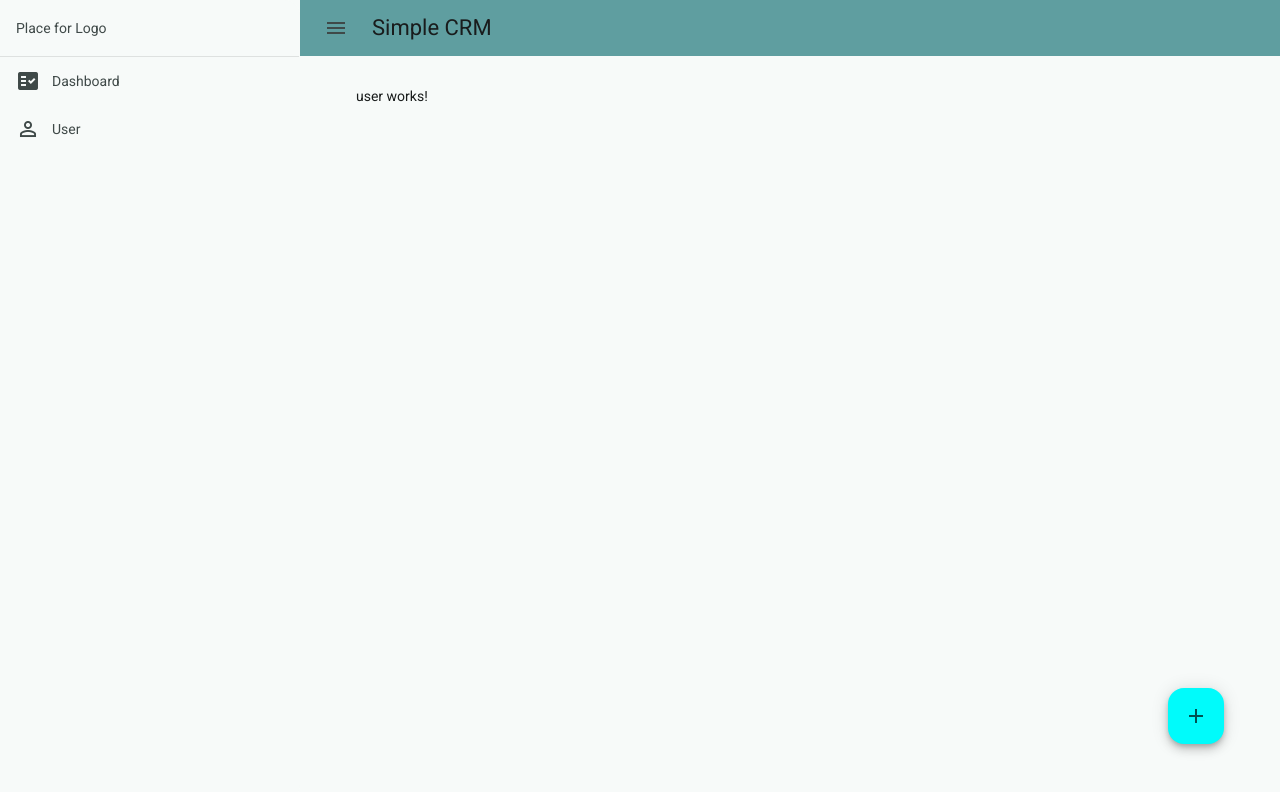
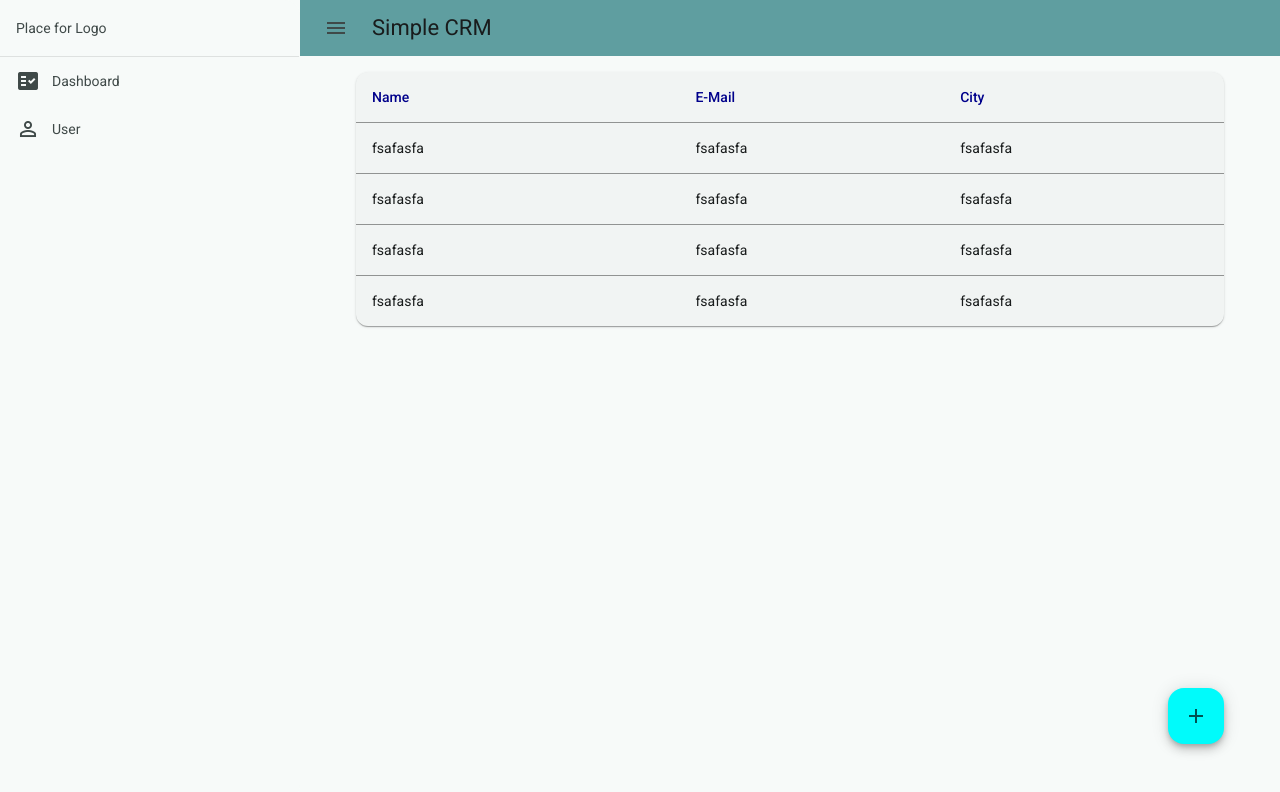
Before and after one commit to AlexanderKiefer77/SimpleCRM, an Angular app: page /user in a window 1280 px wide. Shown: the top 792 px of the page. Built offline with nearby package versions, Linux system fonts and the light colour scheme.

Commit message:
added user table

```diff
--- a/src/app/app.scss
+++ b/src/app/app.scss
@@ -52,5 +52,5 @@ mat-toolbar {
 }
 
 .router-container {
-    padding: 16px 0 0 56px;
+    padding: 16px 56px 0 56px;
 }
--- a/src/app/dialog-add-user/dialog-add-user.ts
+++ b/src/app/dialog-add-user/dialog-add-user.ts
@@ -1,5 +1,5 @@
 import { Component } from '@angular/core';
-import { MatDialogModule } from '@angular/material/dialog';
+import { MatDialogModule, MatDialogRef } from '@angular/material/dialog';
 import { MatInputModule } from '@angular/material/input';
 import { MatFormFieldModule } from '@angular/material/form-field';
 import { MatDatepickerModule } from '@angular/material/datepicker';
@@ -33,7 +33,7 @@ export class DialogAddUser {
   birthDate: Date = new Date();
   loading = false; // für loading bar in dialog add user
 
-  constructor() { }
+  constructor(public dialogRef: MatDialogRef<DialogAddUser> ) {} // private firestore: AngularFirestore
 
   saveUser() {
     this.user.birthDate = this.birthDate.getTime();
@@ -45,6 +45,7 @@ export class DialogAddUser {
         .then((result: any) => {
           this.loading = false;
           console.log('Adding user finished', result);
+          this.dialogRef.close();
       }); */
   }
 }
--- a/src/app/user/user.html
+++ b/src/app/user/user.html
@@ -1,5 +1,34 @@
-<p>user works!</p>
+<mat-card>
+    <table class="user-table">
+        <tr>
+            <th>Name</th>
+            <th>E-Mail</th>
+            <th>City</th>
+        </tr>
+        <tr>
+            <td>fsafasfa</td>
+            <td>fsafasfa</td>
+            <td>fsafasfa</td>
+        </tr>
+          <tr>
+            <td>fsafasfa</td>
+            <td>fsafasfa</td>
+            <td>fsafasfa</td>
+        </tr>
+          <tr>
+            <td>fsafasfa</td>
+            <td>fsafasfa</td>
+            <td>fsafasfa</td>
+        </tr>
+          <tr>
+            <td>fsafasfa</td>
+            <td>fsafasfa</td>
+            <td>fsafasfa</td>
+        </tr>
+    </table>
+</mat-card>
 
-<button (click)="openDialog()" class="add-user-btn" matFab aria-label="Example icon button with a delete icon" matTooltip="add User" matTooltipPosition="above">
+<button (click)="openDialog()" class="add-user-btn" matFab aria-label="Example icon button with a delete icon"
+    matTooltip="add User" matTooltipPosition="above">
     <mat-icon>add</mat-icon>
 </button>
--- a/src/app/user/user.scss
+++ b/src/app/user/user.scss
@@ -3,3 +3,52 @@
     right: 56px;
     bottom: 56px;
 }
+
+.user-table {
+    width: 100%;
+    border-collapse: collapse;
+
+    tr {
+        border-bottom: 1px solid rgba(0, 0, 0, 0.4);
+
+        &:first-child { // betrifft Überschrift in Tabelle
+            cursor: unset;
+        }
+
+        &:last-child {
+            border-bottom: 0;
+        }
+
+        cursor: pointer;
+
+        td {
+            height: 48px;
+
+            &:first-child {
+                padding-left: 16px;
+            }
+        }
+
+        th {
+            color: darkblue;
+            font-size: 14px;
+            font-weight: 500;
+            text-align: start;
+            height: 48px;
+
+            &:first-child {
+                padding-left: 16px;
+            }
+        }
+
+        &:hover {
+            background-color: rgba(0, 0, 0, 0.1);
+        }
+    }
+
+
+
+
+
+
+}
--- a/src/app/user/user.ts
+++ b/src/app/user/user.ts
@@ -5,11 +5,12 @@ import { MatTooltipModule } from '@angular/material/tooltip';
 import { MatDialog, MatDialogModule } from '@angular/material/dialog';
 import { DialogAddUser } from '../dialog-add-user/dialog-add-user';
 import { User as UserModel } from '../../models/user.class';
+import {MatCardModule} from '@angular/material/card';
 
 @Component({
   selector: 'app-user',
   standalone: true,
-  imports: [MatButtonModule, MatIconModule, MatTooltipModule, MatDialogModule],
+  imports: [MatButtonModule, MatIconModule, MatTooltipModule, MatDialogModule, MatCardModule],
   templateUrl: './user.html',
   styleUrls: ['./user.scss'],
 })
```
